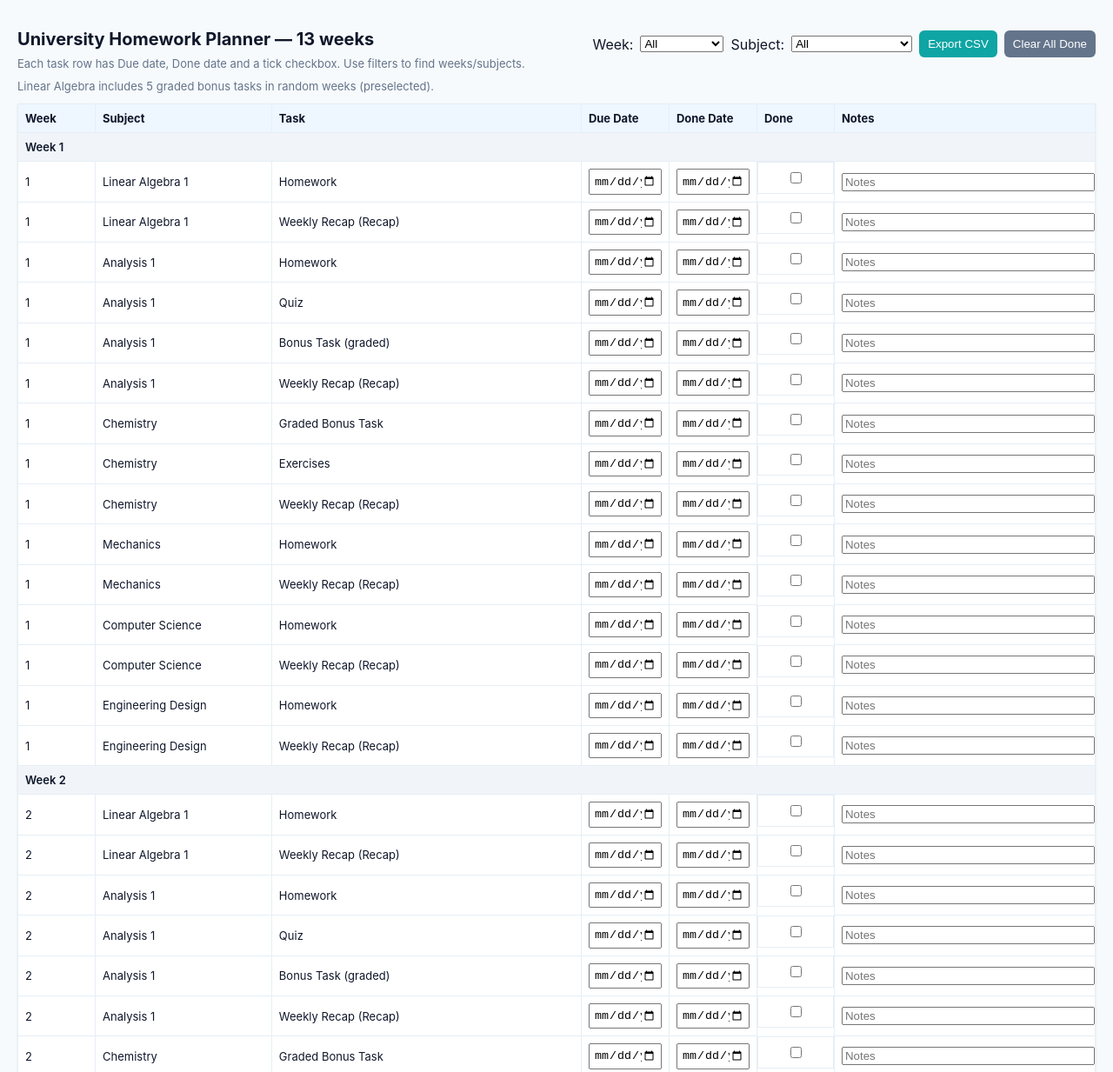
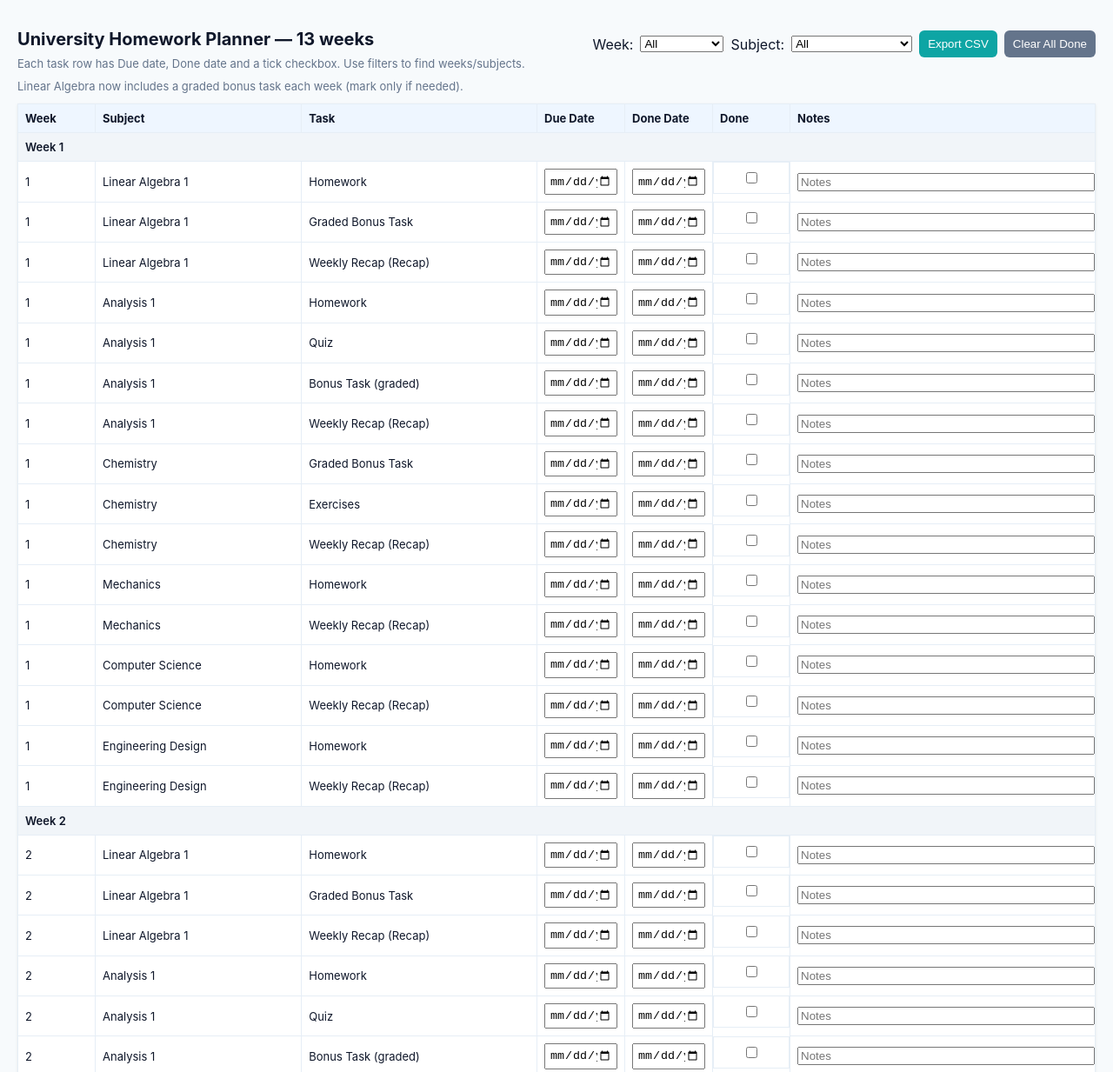
Before and after one commit to krx90/homework-planner, a plain HTML site: page index.html in a window 1280 px wide. Shown: the top 1233 px of the page at 87% size. Drawn offline with Linux system fonts and the light colour scheme.

Commit message:
update bonus task linalg every week

```diff
--- a/index.html
+++ b/index.html
@@ -43,7 +43,7 @@
   </div>
 
   <div class="controls">
-    <div class="muted">Linear Algebra includes 5 graded bonus tasks in random weeks (preselected).</div>
+    <div class="muted">Linear Algebra now includes a graded bonus task each week (mark only if needed).</div>
   </div>
 
   <table id="planner">
@@ -61,13 +61,12 @@
     <tbody></tbody>
   </table>
 
-  <footer>Generated planner for 13 weeks · Change the Linear Algebra bonus-week choices directly in the script if you want different weeks.</footer>
+  <footer>Generated planner for 13 weeks · Linear Algebra graded bonus task appears every week now.</footer>
 
   <script>
-    // Configuration: subjects and weekly tasks
     const WEEKS = 13;
     const subjects = [
-      { key:'linear-algebra', name:'Linear Algebra 1', weeklyTasks:['Homework'], weeklyRecap:true },
+      { key:'linear-algebra', name:'Linear Algebra 1', weeklyTasks:['Homework','Graded Bonus Task'], weeklyRecap:true },
       { key:'analysis', name:'Analysis 1', weeklyTasks:['Homework','Quiz','Bonus Task (graded)'], weeklyRecap:true },
       { key:'chemistry', name:'Chemistry', weeklyTasks:['Graded Bonus Task','Exercises'], weeklyRecap:true },
       { key:'mechanics', name:'Mechanics', weeklyTasks:['Homework'], weeklyRecap:true },
@@ -75,21 +74,15 @@
       { key:'eng-design', name:'Engineering Design', weeklyTasks:['Homework'], weeklyRecap:true }
     ];
 
-    // Preselected 5 random weeks for Linear Algebra graded bonus tasks (change if you want):
-    const linearAlgebraBonusWeeks = [2,4,6,9,12];
-
-    // DOM
     const tbody = document.querySelector('#planner tbody');
     const weekSelect = document.getElementById('weekSelect');
     const subjectSelect = document.getElementById('subjectSelect');
 
-    // Populate week and subject filter options
     for(let w=1; w<=WEEKS; w++){ const opt = document.createElement('option'); opt.value = w; opt.textContent = 'Week '+w; weekSelect.appendChild(opt); }
-    const allOpt = document.createElement('option'); allOpt.value='recap'; allOpt.textContent='Recaps only'; // extra filter
+    const allOpt = document.createElement('option'); allOpt.value='recap'; allOpt.textContent='Recaps only';
     weekSelect.appendChild(allOpt);
     subjectSelect.innerHTML = '<option value="all">All</option>' + subjects.map(s=>`<option value="${s.key}">${s.name}</option>`).join('');
 
-    // Helper to create a row
     function createRow(week, subjectKey, subjectName, taskName, isRecap=false){
       const tr = document.createElement('tr');
       const weekTd = document.createElement('td'); weekTd.textContent = week; tr.appendChild(weekTd);
@@ -108,7 +101,6 @@
       const notesTd = document.createElement('td');
       const notes = document.createElement('input'); notes.type='text'; notes.placeholder='Notes'; notes.style.width='100%'; notesTd.appendChild(notes); tr.appendChild(notesTd);
 
-      // add attributes for filtering
       tr.dataset.week = week;
       tr.dataset.subject = subjectKey;
       tr.dataset.isRecap = isRecap ? '1':'0';
@@ -116,39 +108,26 @@
       return tr;
     }
 
-    // Build table rows for each week and subject
     for(let w=1; w<=WEEKS; w++){
-      // optional visual separator row for each week
       const sep = document.createElement('tr'); sep.className='week-sep'; const sd = document.createElement('td'); sd.colSpan=7; sd.textContent = 'Week '+w; sep.appendChild(sd); tbody.appendChild(sep);
 
       for(const subj of subjects){
-        // regular weekly tasks
         for(const t of subj.weeklyTasks){
-          // Linear Algebra extra: if t is 'Homework' and we need to add a 'Graded Bonus Task' in some weeks, we'll add it separately below
           const tr = createRow(w, subj.key, subj.name, t, false);
           tbody.appendChild(tr);
         }
-        // recap row for subject
         if(subj.weeklyRecap){
           const recapRow = createRow(w, subj.key, subj.name, 'Weekly Recap', true);
           tbody.appendChild(recapRow);
         }
       }
-
-      // add Linear Algebra graded bonus task in preselected weeks
-      if(linearAlgebraBonusWeeks.includes(w)){
-        const laBonus = createRow(w, 'linear-algebra', 'Linear Algebra 1', 'Graded Bonus Task (Linear Algebra)', false);
-        tbody.appendChild(laBonus);
-      }
     }
 
-    // Filtering logic
     function applyFilters(){
       const weekVal = weekSelect.value;
       const subjVal = subjectSelect.value;
       const rows = tbody.querySelectorAll('tr');
       rows.forEach(r=>{
-        // skip separator rows which have class week-sep
         if(r.classList.contains('week-sep')){ r.style.display = 'table-row'; return; }
         const rowWeek = r.dataset.week;
         const rowSubj = r.dataset.subject;
@@ -166,7 +145,6 @@
     weekSelect.addEventListener('change', applyFilters);
     subjectSelect.addEventListener('change', applyFilters);
 
-    // Export CSV
     function exportCSV(){
       const rows = [];
       const header = ['Week','Subject','Task','Due Date','Done Date','Done','Notes'];
@@ -174,7 +152,7 @@
       const trs = tbody.querySelectorAll('tr');
       trs.forEach(tr=>{
         if(tr.classList.contains('week-sep')) return;
-        if(tr.style.display === 'none') return; // only export visible rows
+        if(tr.style.display === 'none') return;
         const cols = tr.querySelectorAll('td');
         const week = cols[0].innerText.trim();
         const subject = cols[1].innerText.trim();
@@ -183,7 +161,6 @@
         const done = cols[4].querySelector('input')?.value || '';
         const tick = cols[5].querySelector('input')?.checked ? 'Yes':'No';
         const note = cols[6].querySelector('input')?.value || '';
-        // simple CSV-safe escaping
         const esc = v => '"' + String(v).replace(/"/g,'""') + '"';
         rows.push([esc(week),esc(subject),esc(task),esc(due),esc(done),esc(tick),esc(note)].join(','));
       });
@@ -195,13 +172,11 @@
 
     document.getElementById('exportCsv').addEventListener('click', exportCSV);
 
-    // Clear all Done checkboxes
     document.getElementById('clearDone').addEventListener('click', ()=>{
       if(!confirm('Clear all "Done" checkboxes?')) return;
       tbody.querySelectorAll('input[type=checkbox]').forEach(cb=>cb.checked=false);
     });
 
-    // initial filter apply
     applyFilters();
   </script>
 </body>
```
